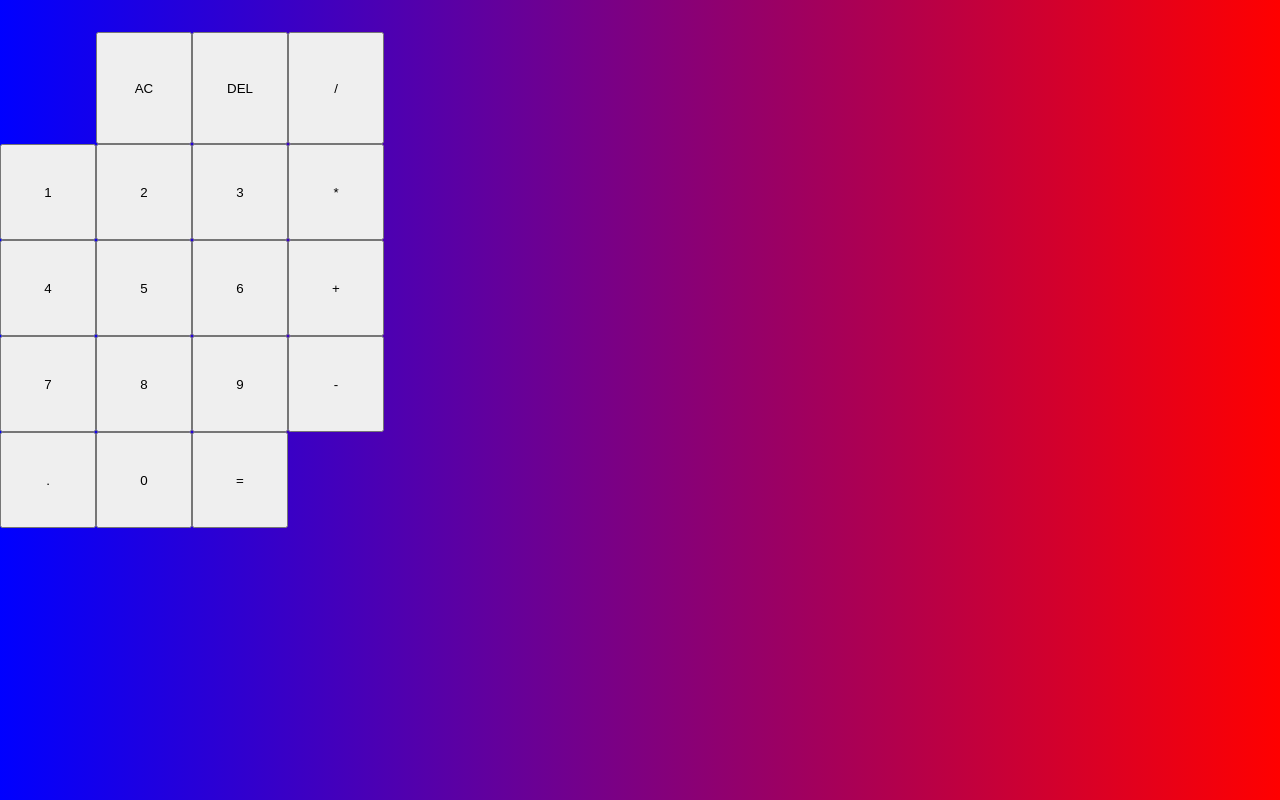
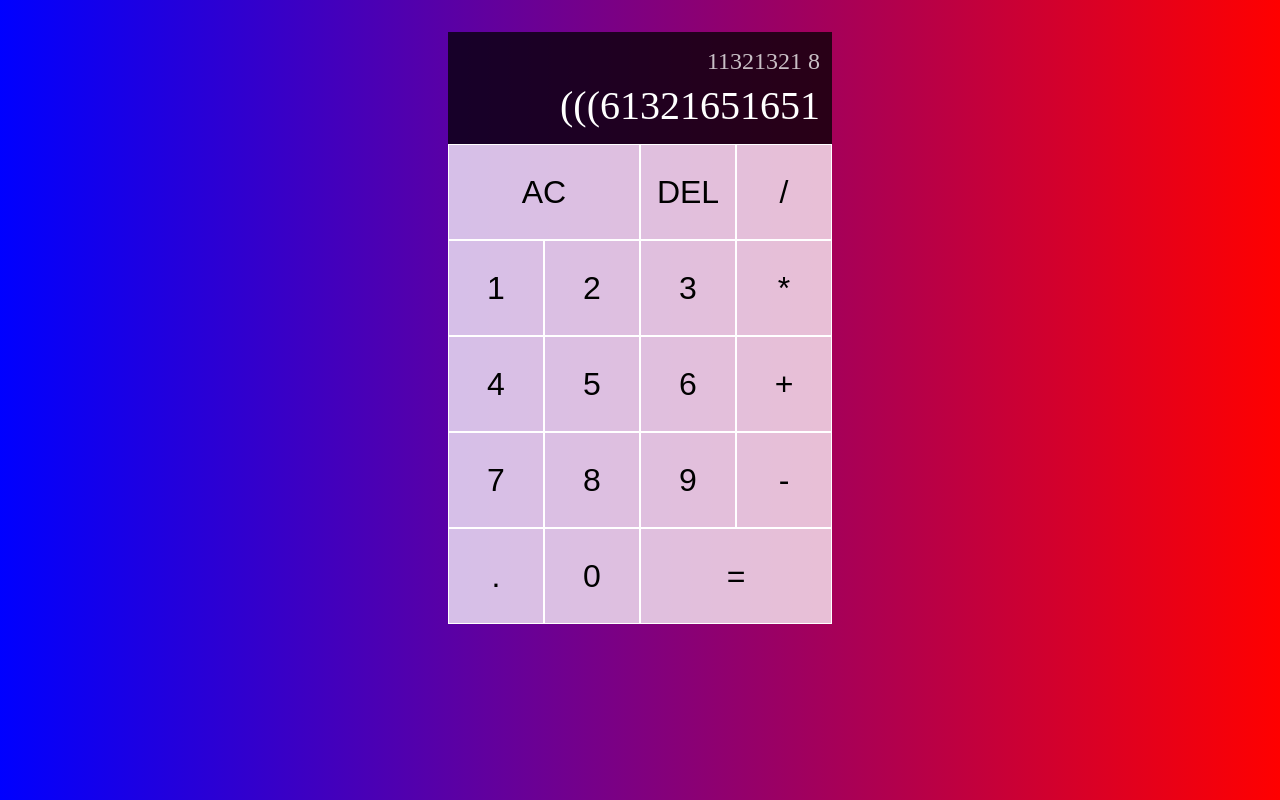
Before and after one commit to MarwanMadkour/react-calc, a React (Create React App) app: page / in a window 1280 px wide. Built offline with nearby package versions, Linux system fonts and the light colour scheme.

Commit message:
added styling

```diff
--- a/src/App.js
+++ b/src/App.js
@@ -5,8 +5,8 @@
   return (
     <div className="calculator-grid">
       <div className="output">
-        <div className="previous-operand"></div>
-        <div className="current-operand"></div>
+        <div className="previous-operand">11321321 8</div>
+        <div className="current-operand"> (((61321651651 </div>
       </div>
       <button className="span-two">AC</button>
       <button>DEL</button>
--- a/src/styles.css
+++ b/src/styles.css
@@ -9,7 +9,48 @@
 
 .calculator-grid{
     display: grid;
+    justify-content: center;
     margin-top: 2rem;
     grid-template-columns: repeat(4, 6rem);
     grid-template-rows: minmax(7rem,auto) repeat(5,6rem);
 }
+
+.span-two{
+    grid-column: span 2;
+}
+
+.calculator-grid > button{
+    cursor: pointer;
+    font-size: 2rem;
+    border: 1px solid white;
+    outline: none;
+    background-color: rgba(255,255,255,0.75);
+}
+
+.calculator-grid > button:hover,
+.calculator-grid > button:focus{
+    background-color: rgba(255,255,255,0.9);
+
+}
+
+.output{
+    grid-column: 1/ -1;
+    background-color: rgba(0,0,0,0.75);
+    display: flex;
+    flex-direction: column;
+    align-items: flex-end;
+    justify-content: space-around;
+    padding: 0.75rem;
+    word-wrap: break-word;
+    word-break: break-all;
+}
+
+.output .previous-operand{
+    color: rgba(255,255,255,0.75);
+    font-size: 1.5rem;
+}
+
+.output .current-operand{
+    color: white;
+    font-size: 2.5rem;
+}
```
